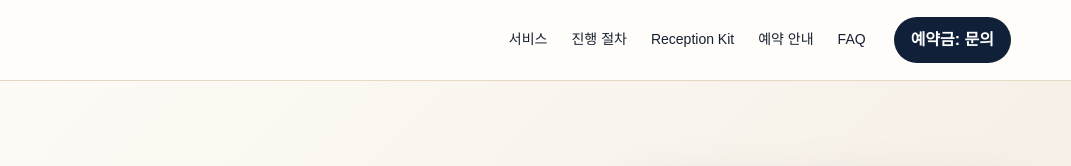
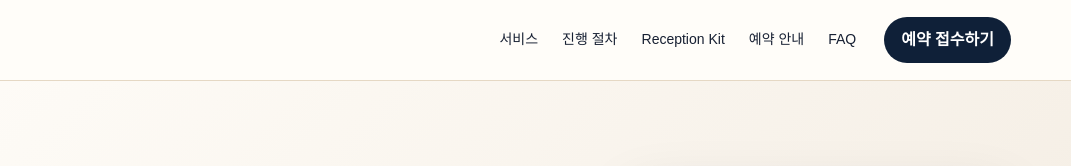
Before and after one commit to naverMMM/R.partner, a plain HTML site: page index.html in a window 1280 px wide. Shown: the top 166 px of the page, 209-1280 px from the left. Drawn offline with Linux system fonts and the light colour scheme.

Commit message:
Link booking buttons to shop URL: smartstore product page

```diff
--- a/index.html
+++ b/index.html
@@ -7,15 +7,15 @@
 <link rel="stylesheet" href="styles.css">
 </head>
 <body>
-<header><div class="wrap nav"><a href="#top"><img src="assets/rpartner-logo.svg" alt="R.Partner"></a><nav><a href="#service">서비스</a><a href="#process">진행 절차</a><a href="#kit">Reception Kit</a><a href="#booking">예약 안내</a><a href="#faq">FAQ</a></nav><a class="pill" href="#booking">예약금: 문의</a></div></header>
+<header><div class="wrap nav"><a href="#top"><img src="assets/rpartner-logo.svg" alt="R.Partner"></a><nav><a href="#service">서비스</a><a href="#process">진행 절차</a><a href="#kit">Reception Kit</a><a href="#booking">예약 안내</a><a href="#faq">FAQ</a></nav><a class="pill" href="https://smartstore.naver.com/dreamy_fairytaleshop/products/13698900635" target="_blank" rel="noopener noreferrer">예약 접수하기</a></div></header>
 <main id="top">
-<section class="hero"><div class="wrap hero-grid"><div><span class="eyebrow">WEDDING RECEPTION MANAGEMENT</span><h1>당신의 가장 중요한 순간,<br><strong>R.Partner가 함께합니다.</strong></h1><p class="lead">축의금 접수부터 실시간 정산, 출력과 결과 파일 전달까지.<br>한 팀 한 팀 정확하고 품격 있게 운영합니다.</p><div class="actions"><a class="btn" href="#booking">예식 날짜 예약하기</a><a class="btn ghost" href="#process">진행 과정 보기</a></div><div class="trust"><span>사업자등록 업체</span><span>카드결제 가능</span><span>하루 최대 2건</span></div></div><aside class="deposit"><img src="assets/rpartner-logo.svg" alt=""><p>웨딩 리셉션 예약금</p><div class="price">문의</div><p>예약금은 최종 결제금액에서 차감됩니다.</p><ul><li>예식일 30일 전까지 전액 환불</li><li>예식일 30일 이내 예약금 환불 불가</li><li>잔금은 예식일 30일 전까지 결제</li></ul></aside></div></section>
+<section class="hero"><div class="wrap hero-grid"><div><span class="eyebrow">WEDDING RECEPTION MANAGEMENT</span><h1>당신의 가장 중요한 순간,<br><strong>R.Partner가 함께합니다.</strong></h1><p class="lead">축의금 접수부터 실시간 정산, 출력과 결과 파일 전달까지.<br>한 팀 한 팀 정확하고 품격 있게 운영합니다.</p><div class="actions"><a class="btn" href="https://smartstore.naver.com/dreamy_fairytaleshop/products/13698900635" target="_blank" rel="noopener noreferrer">예식 날짜 예약하기</a><a class="btn ghost" href="#process">진행 과정 보기</a></div><div class="trust"><span>사업자등록 업체</span><span>카드결제 가능</span><span>하루 최대 2건</span></div></div><aside class="deposit"><img src="assets/rpartner-logo.svg" alt=""><p>웨딩 리셉션 예약금</p><div class="price">문의</div><p>예약금은 최종 결제금액에서 차감됩니다.</p><ul><li>예식일 30일 전까지 전액 환불</li><li>예식일 30일 이내 예약금 환불 불가</li><li>잔금은 예식일 30일 전까지 결제</li></ul></aside></div></section>
 <section class="section"><div class="wrap"><div class="heading"><span class="eyebrow">WHY R.PARTNER</span><h2>이런 걱정, 한 번쯤 해보셨나요?</h2></div><div class="cards four"><article><b>01</b><h3>축의금 누락</h3><p>이름이나 금액이 빠지지 않을까 걱정될 때</p></article><article><b>02</b><h3>현장 혼선</h3><p>식권과 접수가 한꺼번에 몰릴 때</p></article><article><b>03</b><h3>정산 오류</h3><p>예식 후 빠르고 정확한 정리가 필요할 때</p></article><article><b>04</b><h3>부모님 부담</h3><p>혼주와 가족이 축의대 운영까지 맡기 어려울 때</p></article></div><div class="banner"><strong>R.Partner가 해결합니다.</strong><span>단정한 복장 · 친절한 응대 · 기록 중심의 투명한 운영</span></div></div></section>
 <section id="service" class="section tint"><div class="wrap"><div class="heading"><span class="eyebrow">OUR SERVICE</span><h2>왜 R.Partner인가요?</h2></div><div class="cards three"><article><i>✓</i><h3>단정한 복장과 응대</h3><p>예식장 분위기에 맞는 정장 차림과 친절한 응대</p></article><article><i>◫</i><h3>실시간 엑셀 정산</h3><p>접수와 동시에 이름과 금액을 기록</p></article><article><i>▣</i><h3>이동식 프린터 출력</h3><p>예식 종료 후 현장에서 바로 출력</p></article><article><i>▤</i><h3>결과 파일 제공</h3><p>엑셀과 정리 파일을 깔끔하게 전달</p></article><article><i>◎</i><h3>카메라 촬영 기록</h3><p>고객 요청 시 접수 현장과 인계 과정 촬영</p></article><article><i>2</i><h3>하루 최대 2건</h3><p>무리한 다건 운영보다 한 팀의 완성도를 우선</p></article></div></div></section>
 <section id="process" class="section dark"><div class="wrap"><div class="heading light"><span class="eyebrow">PROCESS</span><h2>예약부터 결과물 전달까지</h2></div><ol class="timeline"><li><span>01</span><strong>예약금 결제</strong><small>일정 확보</small></li><li><span>02</span><strong>담당자 배정</strong><small>1:1 안내</small></li><li><span>03</span><strong>사전 상담</strong><small>인원·동선 확인</small></li><li><span>04</span><strong>Reception Kit</strong><small>예식 약 30일 전 발송</small></li><li><span>05</span><strong>잔금 결제</strong><small>예식 30일 전까지</small></li><li><span>06</span><strong>예식 진행</strong><small>축의대 운영·정산</small></li><li><span>07</span><strong>결과 전달</strong><small>출력본·파일 제공</small></li></ol></div></section>
 <section id="kit" class="section"><div class="wrap kit"><div class="kitbox"><img src="assets/rpartner-kit.svg" alt="R.Partner Reception Kit"><span>RECEPTION KIT</span></div><div><span class="eyebrow">RECEPTION KIT</span><h2>예식 약 30일 전,<br>고객님께 발송합니다.</h2><p>예식 준비에 필요한 정보를 한 번에 확인할 수 있도록 R.Partner 전용 Reception Kit를 보내드립니다.</p><div class="checks"><span>예약확인서</span><span>계약서</span><span>진행 안내서</span><span>예식 체크리스트</span><span>담당자 정보</span><span>FAQ</span></div></div></div></section>
 <section class="section tint"><div class="wrap"><div class="heading"><span class="eyebrow">DELIVERABLES</span><h2>이런 결과물을 드립니다.</h2></div><div class="cards four deliver"><article><b>PRINT</b><h3>현장 출력본</h3><p>예식 종료 후 즉시 확인</p></article><article><b>XLSX</b><h3>엑셀 파일</h3><p>최종 축의금 정리 내역</p></article><article><b>PDF</b><h3>PDF 파일</h3><p>보관하기 쉬운 정산 자료</p></article><article><b>SIGN</b><h3>인계 확인</h3><p>봉투와 결과물 인계 기록</p></article></div></div></section>
-<section id="booking" class="section"><div class="wrap booking"><div><span class="eyebrow">BOOKING</span><h2>예약금 50,000원으로<br>예식 날짜를 먼저 확보하세요.</h2><p>최종 금액은 진행 측, 예상 하객 수, 예식 지역에 따라 상담 후 확정됩니다.</p><div class="notice"><strong>예약금은 최종 결제금액에서 차감됩니다.</strong><span>잔금은 예식일 30일 전까지 결제해 주세요.</span></div></div><aside class="policy"><h3>예약 및 환불 규정</h3><dl><div><dt>예식일 30일 전까지</dt><dd>예약금 100% 환불</dd></div><div><dt>예식일 30일 이내</dt><dd>예약금 환불 불가</dd></div><div><dt>잔금 결제</dt><dd>예식일 30일 전까지</dd></div><div><dt>지역 추가금</dt><dd>예식장 위치에 따라 발생 가능</dd></div></dl><button type="button" class="btn full" onclick="document.getElementById('contact').scrollIntoView({behavior:'smooth'})">예약 문의하기</button></aside></div></section>
+<section id="booking" class="section"><div class="wrap booking"><div><span class="eyebrow">BOOKING</span><h2>예약금 50,000원으로<br>예식 날짜를 먼저 확보하세요.</h2><p>최종 금액은 진행 측, 예상 하객 수, 예식 지역에 따라 상담 후 확정됩니다.</p><div class="notice"><strong>예약금은 최종 결제금액에서 차감됩니다.</strong><span>잔금은 예식일 30일 전까지 결제해 주세요.</span></div></div><aside class="policy"><h3>예약 및 환불 규정</h3><dl><div><dt>예식일 30일 전까지</dt><dd>예약금 100% 환불</dd></div><div><dt>예식일 30일 이내</dt><dd>예약금 환불 불가</dd></div><div><dt>잔금 결제</dt><dd>예식일 30일 전까지</dd></div><div><dt>지역 추가금</dt><dd>예식장 위치에 따라 발생 가능</dd></div></dl><a class="btn full" href="https://smartstore.naver.com/dreamy_fairytaleshop/products/13698900635" target="_blank" rel="noopener noreferrer">예약 접수하기</a></aside></div></section>
 <section class="section referral"><div class="wrap referralbox"><div><span class="eyebrow">FRIEND REFERRAL</span><h2>친구 초대 이벤트</h2><p>소개한 친구의 예약이 정상적으로 확정되면 할인 혜택을 드립니다.</p></div><div class="refprice">친구 1팀당<strong>30,000원 할인</strong></div><ul><li>소개받은 고객의 잔금 결제 완료 시 적용</li><li>할인은 소개한 고객의 잔금 결제일 기준으로 차감</li><li>친구 수만큼 3만원씩 누적 할인</li></ul></div></section>
 <section id="faq" class="section tint"><div class="wrap"><div class="heading"><span class="eyebrow">FAQ</span><h2>자주 묻는 질문</h2></div><div class="faq"><details><summary>예약금만 결제하면 일정이 확정되나요?</summary><p>상담으로 일정 가능 여부를 확인한 뒤 예약금 결제가 완료되면 확정됩니다.</p></details><details><summary>카드결제가 가능한가요?</summary><p>네. 예약금과 잔금 모두 카드결제가 가능합니다.</p></details><details><summary>몇 명이 방문하나요?</summary><p>예상 하객 수와 현장 동선에 따라 배정 인원을 안내드립니다.</p></details><details><summary>복장은 어떻게 되나요?</summary><p>예식장 분위기에 맞는 단정한 정장 차림으로 진행합니다.</p></details><details><summary>카메라 촬영은 필수인가요?</summary><p>필수가 아니며 고객 요청 시 접수 현장과 인계 과정을 촬영합니다.</p></details></div></div></section>
 <section id="contact" class="closing"><div class="wrap closegrid"><img src="assets/rpartner-logo.svg" alt="R.Partner"><div><h2>예약은 시작일 뿐입니다.</h2><p>예식 당일까지, R.Partner가 함께 준비합니다.</p><small>스마트스토어 링크·카카오톡 채널·전화번호를 이 영역에 넣어주세요.</small></div><a class="btn lightbtn" href="#top">맨 위로</a></div></section>
```
